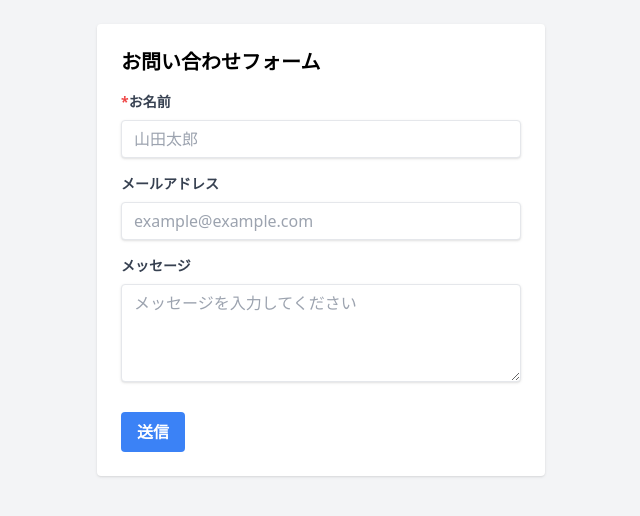
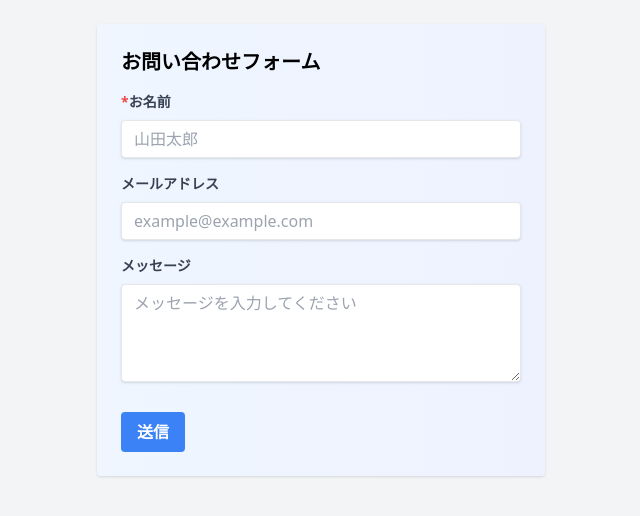
Before and after one commit to c5apple/hello-tailwind-css, a website: page src/form.html in a window 1280 px wide. Shown: the whole page, without its empty margins (319-959 px from the left). Drawn offline with nearby package versions, Linux system fonts and the light colour scheme.

Commit message:
フォーム全体の背景色に微妙なグラデーションを追加（bg-gradient-to-r from-blue-50 to-indigo-50）

```diff
--- a/src/form.html
+++ b/src/form.html
@@ -9,7 +9,7 @@
 </head>
 
 <body class="bg-gray-100 p-6">
-  <form class="max-w-md mx-auto bg-white p-6 rounded shadow">
+  <form class="max-w-md mx-auto bg-gradient-to-r from-blue-50 to-indigo-50 p-6 rounded shadow">
     <h2 class="text-xl font-bold mb-4">お問い合わせフォーム</h2>
 
     <div class="mb-4">
```
